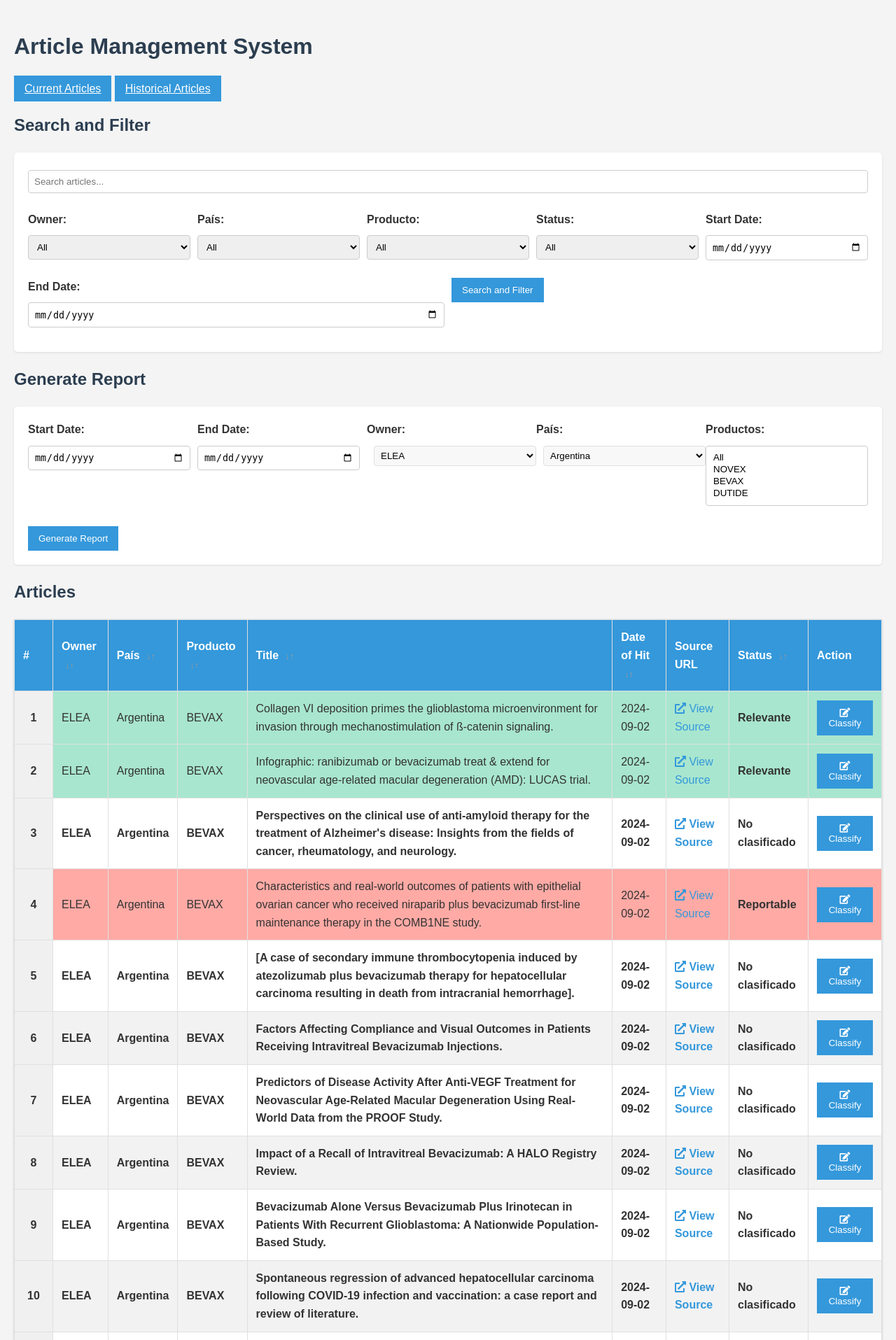
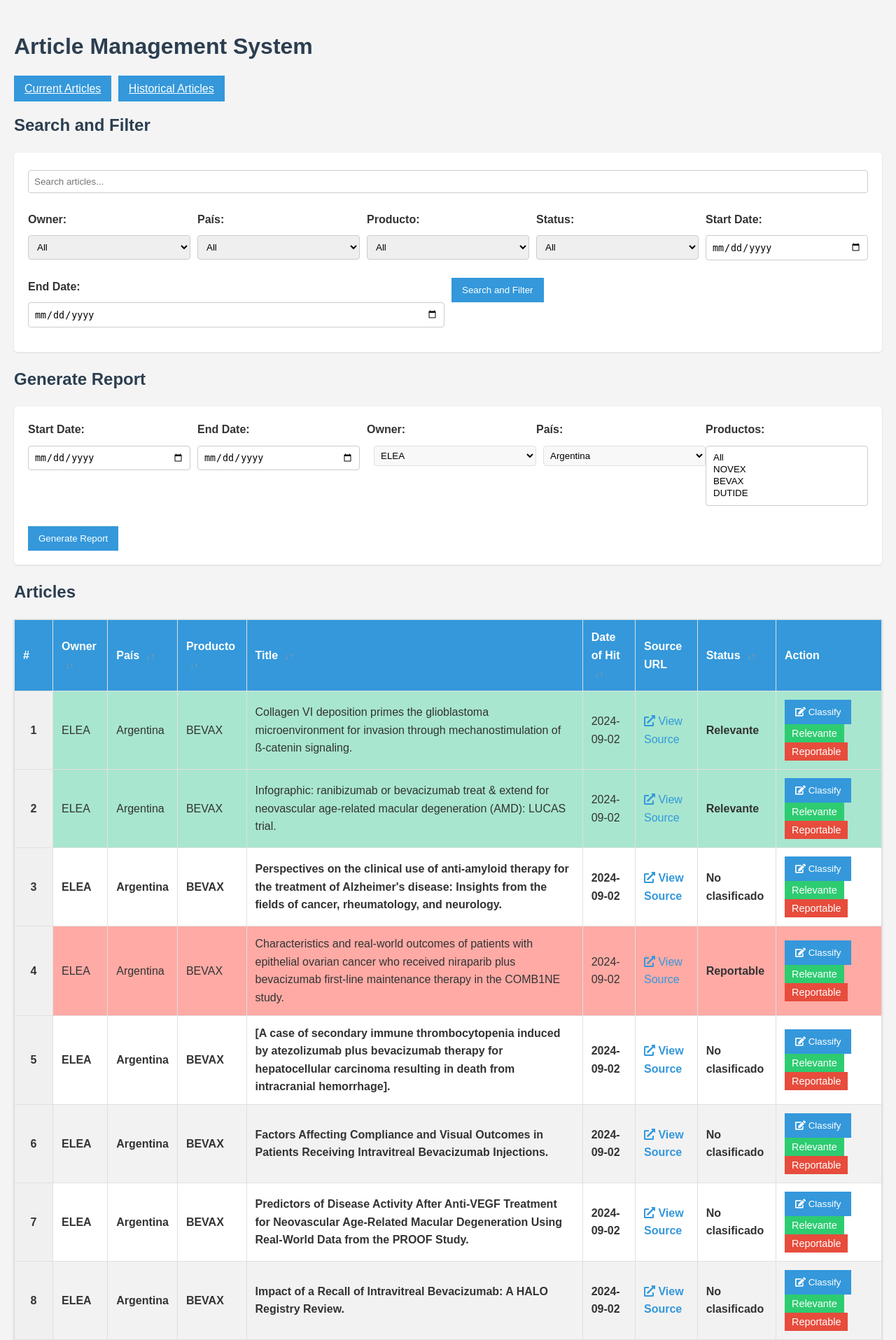
Before and after one commit to panchtox/elitup, a Flask app: page / in a window 1280 px wide. Shown: the top 1915 px of the page at 70% size. Run offline with Flask 3, Linux system fonts and the light colour scheme.

Commit message:
Agent query: Are the quick classification buttons ("Relevante" and "Reportable") visible for each article in the table? Can you click on them and see the article status change immediately?

```diff
--- a/static/css/styles.css
+++ b/static/css/styles.css
@@ -53,10 +53,23 @@ button, .button {
     padding: 10px 15px;
     cursor: pointer;
     transition: background-color 0.3s ease;
+    margin-right: 5px;
 }
 
 button:hover, .button:hover {
     background-color: #2980b9;
+}
+
+.classify-btn {
+    background-color: #3498db;
+}
+
+.relevante-btn {
+    background-color: #2ecc71;
+}
+
+.reportable-btn {
+    background-color: #e74c3c;
 }
 
 /* Modal Styles */
@@ -238,3 +251,9 @@ tr:hover {
 td:nth-child(8) {
     font-weight: bold;
 }
+
+/* Quick classification buttons */
+.quick-classify-btn {
+    padding: 5px 10px;
+    font-size: 0.9em;
+}
--- a/static/js/main.js
+++ b/static/js/main.js
@@ -53,15 +53,32 @@ document.addEventListener('DOMContentLoaded', function() {
     classifyForm.addEventListener('submit', function(e) {
         e.preventDefault();
         const formData = new FormData(this);
+        classifyArticle(formData.get('article_id'), formData.get('status'));
+    });
+
+    // Quick classify buttons
+    function attachQuickClassifyListeners() {
+        document.querySelectorAll('.quick-classify-btn').forEach(btn => {
+            btn.addEventListener('click', function() {
+                const articleId = this.getAttribute('data-id');
+                const status = this.getAttribute('data-status');
+                classifyArticle(articleId, status);
+            });
+        });
+    }
+
+    // Classify article function
+    function classifyArticle(articleId, status) {
         fetch('/classify', {
             method: 'POST',
-            body: formData
+            headers: {
+                'Content-Type': 'application/x-www-form-urlencoded',
+            },
+            body: `article_id=${articleId}&status=${status}`
         })
         .then(response => response.json())
         .then(data => {
             if (data.success) {
-                const articleId = formData.get('article_id');
-                const status = formData.get('status');
                 const articleRow = document.querySelector(`tr[data-id="${articleId}"]`);
                 articleRow.classList.remove('relevante', 'reportable', 'no-relevante', 'no-clasificado', 'bold');
                 if (status === 'Relevante' || status === 'Reportable') {
@@ -81,7 +98,7 @@ document.addEventListener('DOMContentLoaded', function() {
                 }, 1000);
             }
         });
-    });
+    }
 
     // Generate report
     if (reportForm) {
@@ -132,6 +149,8 @@ document.addEventListener('DOMContentLoaded', function() {
 
                 // Re-attach event listeners to new classify buttons
                 attachClassifyButtonListeners();
+                // Re-attach quick classify listeners
+                attachQuickClassifyListeners();
                 // Re-attach sorting functionality
                 attachSortingFunctionality();
                 // Update row numbers
@@ -157,6 +176,8 @@ document.addEventListener('DOMContentLoaded', function() {
 
                 // Re-attach event listeners to new classify buttons
                 attachClassifyButtonListeners();
+                // Re-attach quick classify listeners
+                attachQuickClassifyListeners();
                 // Re-attach sorting functionality
                 attachSortingFunctionality();
                 // Update row numbers
@@ -180,6 +201,9 @@ document.addEventListener('DOMContentLoaded', function() {
 
     // Initial attachment of classify button listeners
     attachClassifyButtonListeners();
+
+    // Initial attachment of quick classify listeners
+    attachQuickClassifyListeners();
 
     // Initial attachment of sorting functionality
     attachSortingFunctionality();
--- a/templates/index.html
+++ b/templates/index.html
@@ -132,7 +132,11 @@
                 <td><a href="{{ article.sourceUrl }}" target="_blank" class="source-link"><i class="fas fa-external-link-alt"></i> View Source</a></td>
                 <td>{{ article.status }}</td>
                 {% if not historical %}
-                <td><button class="classify-btn" data-id="{{ article.id }}"><i class="fas fa-edit"></i> Classify</button></td>
+                <td>
+                    <button class="classify-btn" data-id="{{ article.id }}"><i class="fas fa-edit"></i> Classify</button>
+                    <button class="quick-classify-btn relevante-btn" data-id="{{ article.id }}" data-status="Relevante">Relevante</button>
+                    <button class="quick-classify-btn reportable-btn" data-id="{{ article.id }}" data-status="Reportable">Reportable</button>
+                </td>
                 {% endif %}
             </tr>
             {% endfor %}
```
